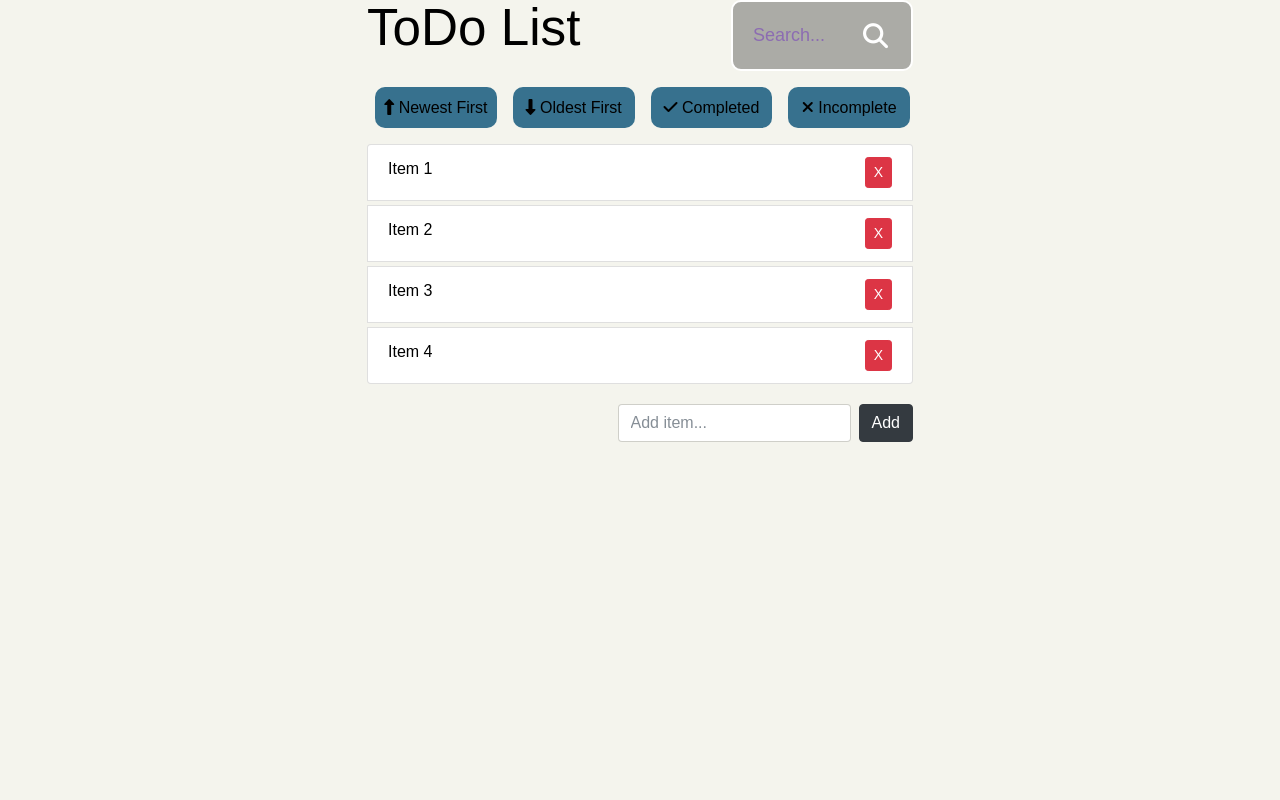
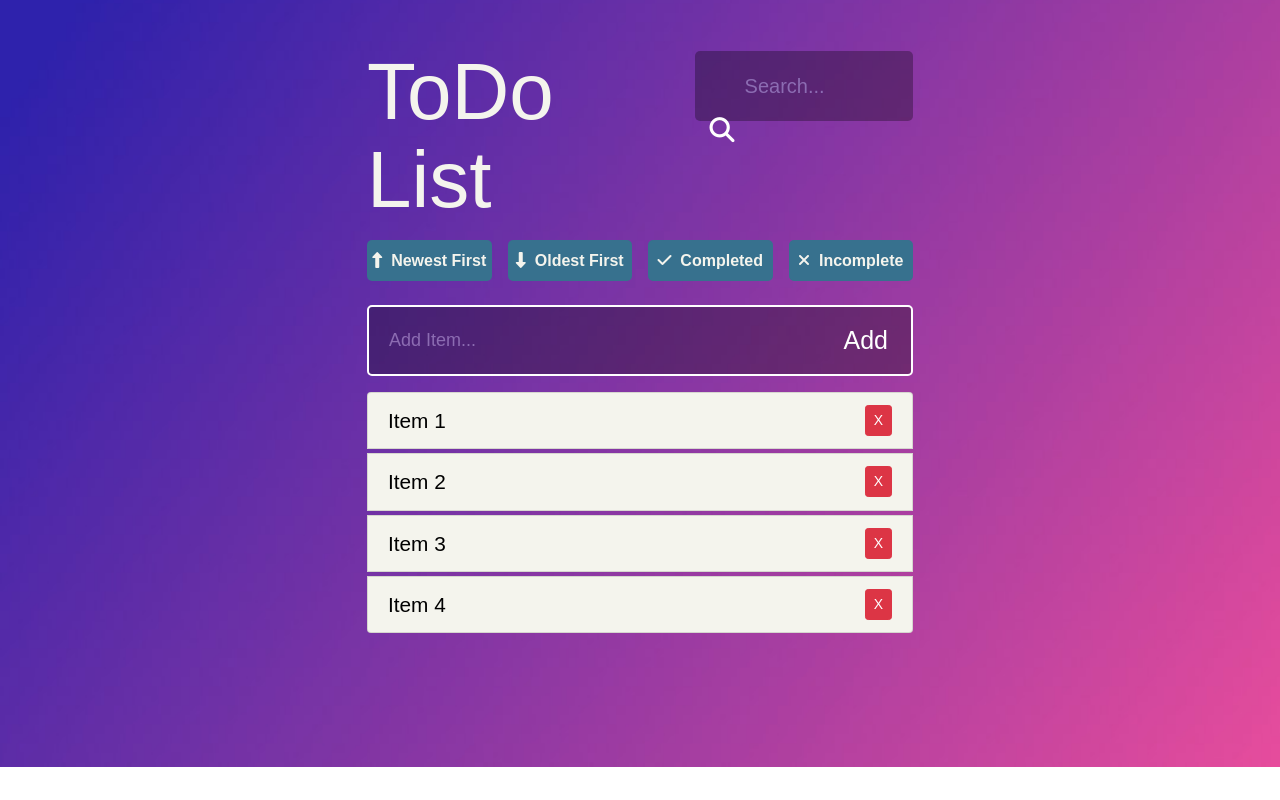
Before and after one commit to MiltonChung/ToDoListWebsite, a plain HTML site: page index.html in a window 1280 px wide. Drawn offline with nearby package versions, Linux system fonts and the light colour scheme.

Commit message:
updated UI

```diff
--- a/index.html
+++ b/index.html
@@ -13,7 +13,7 @@
 
   <div class="container">
     <header class="header">
-      <h1>ToDo List</h1>
+      <h1 class="title">ToDo List</h1>
       <div class="search-container">
         <input class="searchBar" type="text" id="search" placeholder="Search...">
         <i class="fa fa-search"></i>
@@ -21,11 +21,18 @@
     </header>
 
     <div class="filter">
-      <button type="button" class="btns filter-btn" id="new"><i class="fas fa-long-arrow-alt-up"></i> Newest First</button>
-      <button type="button" class="btns filter-btn" id="old"><i class="fas fa-long-arrow-alt-down"></i> Oldest First </button>
-      <button type="button" class="btns filter-btn" id="complete"><i class="fas fa-check"></i> Completed</button>
-      <button type="button" class="btns filter-btn" id="incomplete"><i class="fas fa-times"></i> Incomplete</button>
+      <button type="button" class="filter-btn" id="new"><i class="fas fa-long-arrow-alt-up"></i>&nbsp; Newest First</button>
+      <button type="button" class="filter-btn" id="old"><i class="fas fa-long-arrow-alt-down"></i>&nbsp; Oldest First </button>
+      <button type="button" class="filter-btn" id="complete"><i class="fas fa-check"></i>&nbsp; Completed</button>
+      <button type="button" class="filter-btn" id="incomplete"><i class="fas fa-times"></i>&nbsp; Incomplete</button>
     </div>
+
+    <div class="add-container mb-3">
+      <input type="text" id="addItem" placeholder="Add Item...">
+      <button class="add-button">Add</button>
+    </div>
+
+
 
     <div class="itemList">
       <ul id="items" class="list-group">
@@ -36,11 +43,11 @@
       </ul>
     </div>
 
-    <form id="addForm" class="form-inline mt-3 add">
-      <input type="text" class="form-control mr-2" id="item" placeholder="Add item...">
-      <input type="submit" class="btn btn-dark" value="Add">
-    </form>
 
+    <!-- <form id="addForm" class="form-inline mt-3 mb-3 add">
+      <input type="text" class="form-control add-item" id="item" placeholder="Add item..." size="68%">
+      <input type="submit" class="add-button" value="Add">
+    </form> -->
 
 
 
--- a/style.css
+++ b/style.css
@@ -14,7 +14,8 @@
 body {
   font-family: Arial, Helvetica, sans-serif;
   -webkit-font-smoothing: antialiased;
-  background: var(--background);
+  background: url("background.jfif") no-repeat center;
+  background-size: cover;
   color: black;
 }
 
@@ -74,33 +75,24 @@ img {
   overflow: hidden;
 }
 
-/* Buttons */
-.btns {
-  display: inline-block;
-  color:black;
-  background: var(--blue);
-  padding: 0.54rem 0.2rem;
-  font-size: 1rem;
-  text-align: center;
-  border: none;
-  cursor: pointer;
-  outline: none;
-  width: 100%;
-  border-radius: 10px;
+
+/* TOP */
+.header{
+  display: grid;
+  grid-template-columns: 1.5fr 1fr;
 }
 
-.btns:hover {
-  opacity: .9;
-}
-
-.header{
-  display: grid;
-  grid-template-columns: 2fr 1fr;
+/* title */
+.title {
+  color: var(--background);
+  margin-top: 3rem;
+  font-size: 5rem;
 }
 
 /* Search bar */
 .search-container {
   width: 100%;
+  margin-top: 3.2rem;
   float: right;
   justify-items: right;
   align-items: right;
@@ -111,13 +103,13 @@ img {
 .search-container input[type="text"]{
   width: 100%;
   padding: 20px;
-  padding-right: 60px;
+  padding-left: 50px;
   box-sizing: border-box;
   background: rgba(0, 0, 0, 0.3);
-  border: 2px solid #fff;
-  border-radius: 10px;
-  font-size: 18px;
-  color: var(--purple);
+  border: none;
+  border-radius: 5px;
+  font-size: 20px;
+  color: var(--background);
   outline: none;
 }
 
@@ -132,8 +124,8 @@ img {
 .fa-search {
   position: absolute;
   top: 50%;
-  transform: translateY(-50%);
-  right: 25px;
+  transform: translateY(-80%);
+  left: 15px;
   color: white;
   font-size: 25px;
 }
@@ -141,14 +133,65 @@ img {
 
 /* filters */
 .filter {
-  width: 98%;
+  width: 100%;
   display: grid;
   grid-template-columns: repeat(4, 1fr);
   grid-gap: 1rem;
-  margin: 1rem 1rem 1rem 0.5rem;
+  margin: 1rem 0 1.5rem 0;
 }
 
+.filter-btn {
+  display: inline-block;
+  color: var(--background);
+  background: var(--blue);
+  padding: 0.54rem 0rem;
+  font-size: 1rem;
+  text-align: center;
+  border: none;
+  cursor: pointer;
+  outline: none;
+  width: 100%;
+  border-radius: 5px;
+  font-weight: 600;
+}
 
-.add {
-  float: right;
+.filter-btn:hover {
+  opacity: .9;
 }
+
+/* Add */
+.add-container {
+  width: 100%;
+  position: relative;
+}
+
+.add-container input[type="text"]{
+  width: 100%;
+  padding: 20px;
+  padding-right: 60px;
+  box-sizing: border-box;
+  background: rgba(0, 0, 0, 0.3);
+  border: 2px solid #fff;
+  border-radius: 5px;
+  font-size: 18px;
+  color: var(--purple);
+  outline: none;
+}
+
+.add-button {
+  position: absolute;
+  top: 50%;
+  transform: translateY(-50%);
+  right: 25px;
+  color: white;
+  font-size: 25px;
+  background: rgba(0, 0, 0, 0);
+  border: none;
+  cursor: pointer;
+}
+
+/* ItemList */
+.list-group-item {
+  font-size: 1.3rem;
+  background: var(--background)
+}
```
Also changed, not shown: background.jfif (added).
